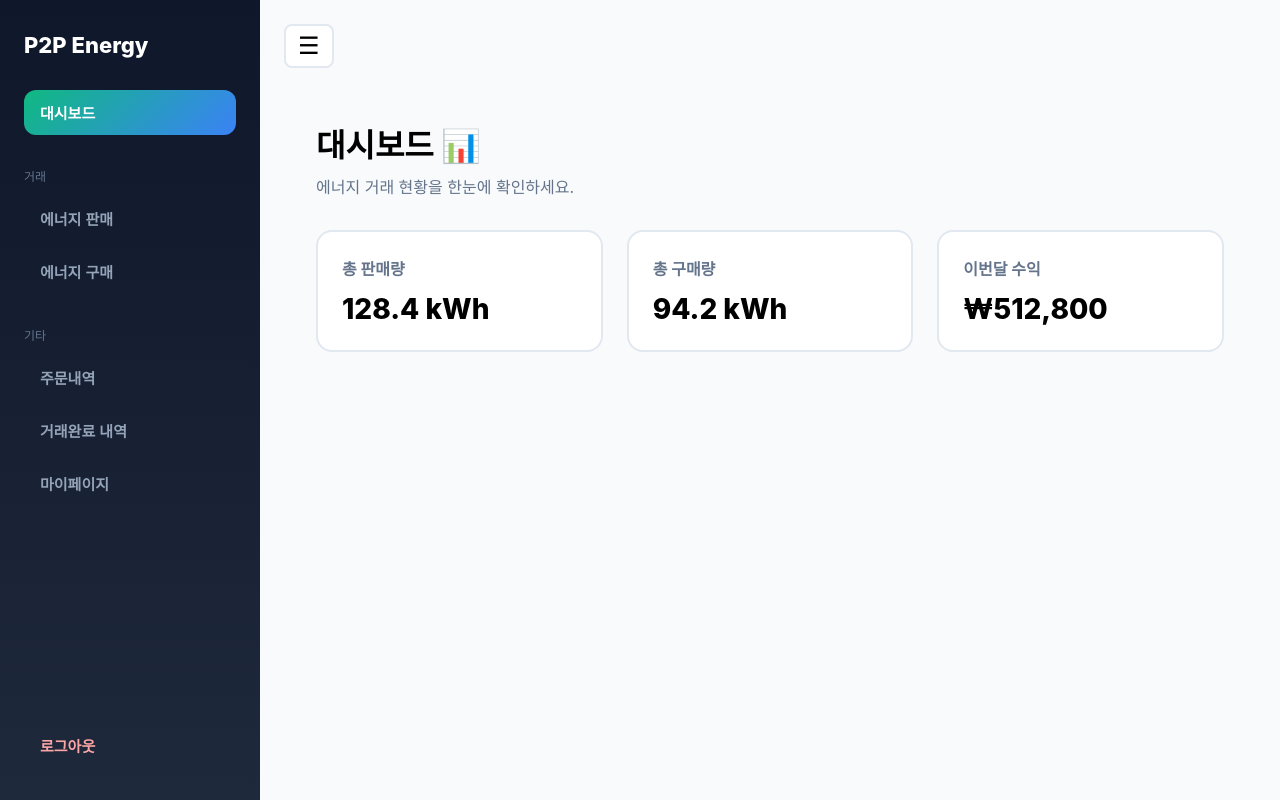
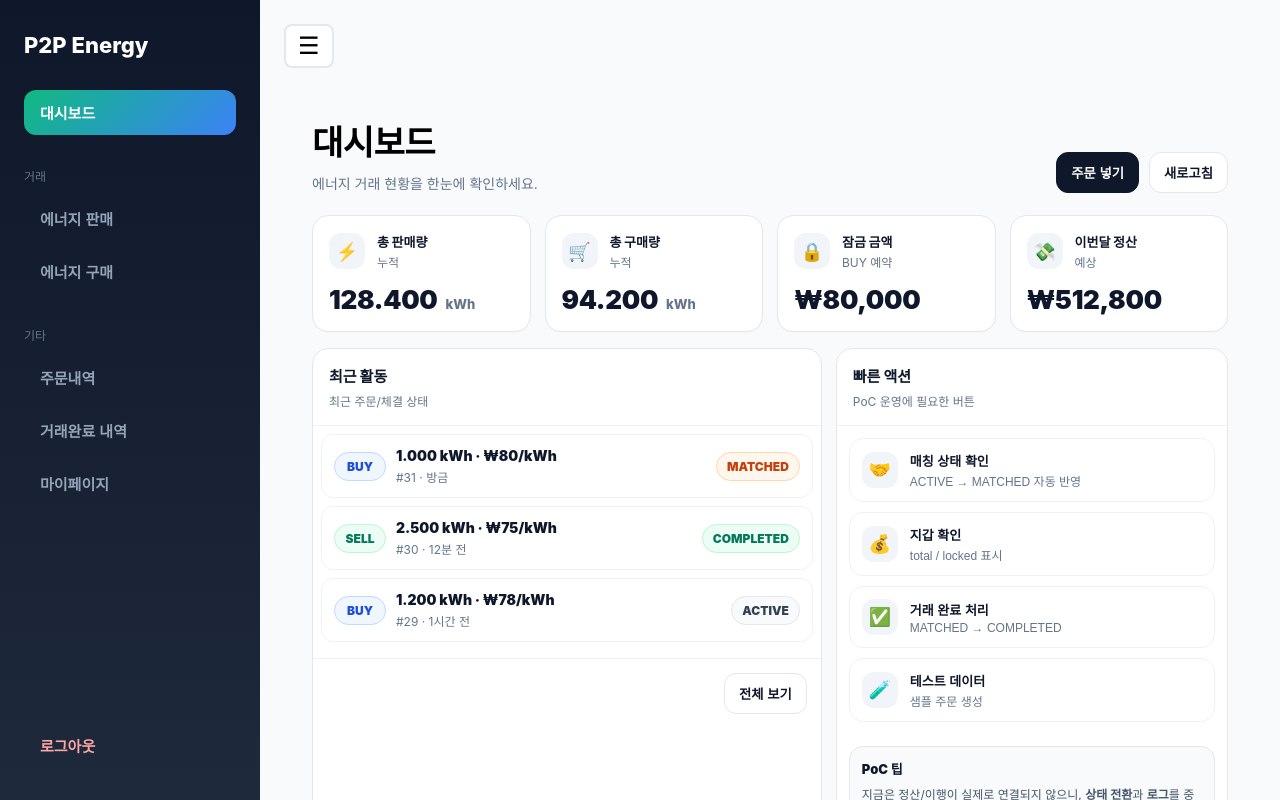
Before and after one commit to kimsunghyun030217/smart_contract, a React (Vite) app in the folder frontend/: page /dashboard in a window 1280 px wide. Built offline with nearby package versions, Linux system fonts and the light colour scheme.

Commit message:
Naver geocoding securityconfig코드 추가(오류 해결)

```diff
--- a/frontend/src/pages/Dashboard.jsx
+++ b/frontend/src/pages/Dashboard.jsx
@@ -1,37 +1,141 @@
 import Layout from "../components/Layout";
 
 export default function Dashboard() {
+  // ✅ PoC 임시 데이터 (나중에 API로 교체)
+  const stats = [
+    { label: "총 판매량", value: "128.400", unit: "kWh", hint: "누적", icon: "⚡" },
+    { label: "총 구매량", value: "94.200", unit: "kWh", hint: "누적", icon: "🛒" },
+    { label: "잠금 금액", value: "₩80,000", unit: "", hint: "BUY 예약", icon: "🔒" },
+    { label: "이번달 정산", value: "₩512,800", unit: "", hint: "예상", icon: "💸" },
+  ];
+
+  const recentTrades = [
+    { id: 31, type: "BUY", amount: "1.000 kWh", price: "₩80/kWh", status: "MATCHED", time: "방금" },
+    { id: 30, type: "SELL", amount: "2.500 kWh", price: "₩75/kWh", status: "COMPLETED", time: "12분 전" },
+    { id: 29, type: "BUY", amount: "1.200 kWh", price: "₩78/kWh", status: "ACTIVE", time: "1시간 전" },
+  ];
+
   return (
     <Layout>
-      <div style={{ padding: 32 }}>
-        <h1 style={{ fontSize: 32, fontWeight: 800 }}>대시보드 📊</h1>
-        <p style={{ color: "#64748b", marginTop: 8 }}>
-          에너지 거래 현황을 한눈에 확인하세요.
-        </p>
-
-        {/* 여기부터 너 원하는 대시보드 카드 UI 넣으면 됨 */}
-
-        <div
-          style={{
-            marginTop: "32px",
-            display: "grid",
-            gridTemplateColumns: "repeat(auto-fit, minmax(250px, 1fr))",
-            gap: "24px",
-          }}
-        >
-          <div style={card}>
-            <h3 style={title}>총 판매량</h3>
-            <p style={value}>128.4 kWh</p>
+      <div style={page}>
+        {/* 헤더 */}
+        <div style={header}>
+          <div>
+            <h1 style={h1}>대시보드</h1>
+            <p style={sub}>
+              에너지 거래 현황을 한눈에 확인하세요.
+            </p>
           </div>
 
-          <div style={card}>
-            <h3 style={title}>총 구매량</h3>
-            <p style={value}>94.2 kWh</p>
+          <div style={headerRight}>
+            <button style={primaryBtn}>주문 넣기</button>
+            <button style={ghostBtn}>새로고침</button>
+          </div>
+        </div>
+
+        {/* 요약 카드 */}
+        <div style={statGrid}>
+          {stats.map((s) => (
+            <div key={s.label} style={statCard}>
+              <div style={statTop}>
+                <div style={statIcon}>{s.icon}</div>
+                <div style={{ flex: 1 }}>
+                  <div style={statLabel}>{s.label}</div>
+                  <div style={statHint}>{s.hint}</div>
+                </div>
+              </div>
+
+              <div style={statValueRow}>
+                <div style={statValue}>{s.value}</div>
+                {s.unit ? <div style={statUnit}>{s.unit}</div> : null}
+              </div>
+            </div>
+          ))}
+        </div>
+
+        {/* 본문 2열 */}
+        <div style={grid2}>
+          {/* 왼쪽: 최근 거래 */}
+          <div style={panel}>
+            <div style={panelHeader}>
+              <div style={panelTitle}>최근 활동</div>
+              <div style={panelDesc}>최근 주문/체결 상태</div>
+            </div>
+
+            <div style={list}>
+              {recentTrades.map((t) => (
+                <div key={t.id} style={row}>
+                  <div style={rowLeft}>
+                    <div style={pill(t.type === "BUY" ? "blue" : "green")}>
+                      {t.type}
+                    </div>
+                    <div>
+                      <div style={rowMain}>
+                        {t.amount} · {t.price}
+                      </div>
+                      <div style={rowSub}>#{t.id} · {t.time}</div>
+                    </div>
+                  </div>
+
+                  <div style={rowRight}>
+                    <div style={statusBadge(t.status)}>{t.status}</div>
+                  </div>
+                </div>
+              ))}
+            </div>
+
+            <div style={panelFooter}>
+              <button style={ghostBtn}>전체 보기</button>
+            </div>
           </div>
 
-          <div style={card}>
-            <h3 style={title}>이번달 수익</h3>
-            <p style={value}>₩512,800</p>
+          {/* 오른쪽: 안내/퀵 액션 */}
+          <div style={panel}>
+            <div style={panelHeader}>
+              <div style={panelTitle}>빠른 액션</div>
+              <div style={panelDesc}>PoC 운영에 필요한 버튼</div>
+            </div>
+
+            <div style={quickGrid}>
+              <button style={quickCard}>
+                <div style={quickIcon}>🤝</div>
+                <div style={quickText}>
+                  <div style={quickTitle}>매칭 상태 확인</div>
+                  <div style={quickSub}>ACTIVE → MATCHED 자동 반영</div>
+                </div>
+              </button>
+
+              <button style={quickCard}>
+                <div style={quickIcon}>💰</div>
+                <div style={quickText}>
+                  <div style={quickTitle}>지갑 확인</div>
+                  <div style={quickSub}>total / locked 표시</div>
+                </div>
+              </button>
+
+              <button style={quickCard}>
+                <div style={quickIcon}>✅</div>
+                <div style={quickText}>
+                  <div style={quickTitle}>거래 완료 처리</div>
+                  <div style={quickSub}>MATCHED → COMPLETED</div>
+                </div>
+              </button>
+
+              <button style={quickCard}>
+                <div style={quickIcon}>🧪</div>
+                <div style={quickText}>
+                  <div style={quickTitle}>테스트 데이터</div>
+                  <div style={quickSub}>샘플 주문 생성</div>
+                </div>
+              </button>
+            </div>
+
+            <div style={note}>
+              <div style={noteTitle}>PoC 팁</div>
+              <div style={noteBody}>
+                지금은 정산/이행이 실제로 연결되지 않으니, <b>상태 전환</b>과 <b>로그</b>를 중심으로 흐름을 검증하는 게 좋아.
+              </div>
+            </div>
           </div>
         </div>
       </div>
@@ -39,21 +143,302 @@ export default function Dashboard() {
   );
 }
 
-const card = {
-  background: "white",
-  padding: "24px",
-  borderRadius: "16px",
-  border: "2px solid #e2e8f0",
+/* ---------------- styles ---------------- */
+
+const page = {
+  padding: 28,
+  maxWidth: 1100,
 };
 
-const title = {
-  fontSize: "16px",
-  fontWeight: 700,
+const header = {
+  display: "flex",
+  alignItems: "flex-end",
+  justifyContent: "space-between",
+  gap: 16,
+};
+
+const h1 = {
+  fontSize: 34,
+  fontWeight: 900,
+  margin: 0,
+  letterSpacing: -0.5,
+};
+
+const sub = {
+  marginTop: 8,
+  marginBottom: 0,
+  color: "#64748b",
+  fontSize: 14,
+};
+
+const headerRight = {
+  display: "flex",
+  gap: 10,
+};
+
+const primaryBtn = {
+  background: "#0f172a",
+  color: "white",
+  border: "1px solid #0f172a",
+  padding: "10px 14px",
+  borderRadius: 12,
+  fontWeight: 800,
+  cursor: "pointer",
+};
+
+const ghostBtn = {
+  background: "white",
+  color: "#0f172a",
+  border: "1px solid #e2e8f0",
+  padding: "10px 14px",
+  borderRadius: 12,
+  fontWeight: 800,
+  cursor: "pointer",
+};
+
+const statGrid = {
+  marginTop: 22,
+  display: "grid",
+  gridTemplateColumns: "repeat(4, minmax(0, 1fr))",
+  gap: 14,
+};
+
+const statCard = {
+  background: "white",
+  border: "1px solid #e2e8f0",
+  borderRadius: 16,
+  padding: 16,
+  boxShadow: "0 1px 0 rgba(15, 23, 42, 0.02)",
+};
+
+const statTop = {
+  display: "flex",
+  alignItems: "center",
+  gap: 12,
+};
+
+const statIcon = {
+  width: 36,
+  height: 36,
+  display: "flex",
+  alignItems: "center",
+  justifyContent: "center",
+  borderRadius: 12,
+  background: "#f1f5f9",
+  fontSize: 18,
+};
+
+const statLabel = {
+  fontSize: 13,
+  fontWeight: 900,
+  color: "#0f172a",
+};
+
+const statHint = {
+  fontSize: 12,
+  color: "#64748b",
+  marginTop: 2,
+};
+
+const statValueRow = {
+  display: "flex",
+  alignItems: "baseline",
+  gap: 8,
+  marginTop: 14,
+};
+
+const statValue = {
+  fontSize: 26,
+  fontWeight: 900,
+  letterSpacing: -0.3,
+  color: "#0f172a",
+};
+
+const statUnit = {
+  fontSize: 13,
+  fontWeight: 800,
   color: "#64748b",
 };
 
-const value = {
-  marginTop: "12px",
-  fontSize: "28px",
-  fontWeight: 800,
+const grid2 = {
+  marginTop: 16,
+  display: "grid",
+  gridTemplateColumns: "1.3fr 1fr",
+  gap: 14,
 };
+
+const panel = {
+  background: "white",
+  border: "1px solid #e2e8f0",
+  borderRadius: 16,
+  overflow: "hidden",
+};
+
+const panelHeader = {
+  padding: 16,
+  borderBottom: "1px solid #eef2f7",
+};
+
+const panelTitle = {
+  fontSize: 15,
+  fontWeight: 900,
+  color: "#0f172a",
+};
+
+const panelDesc = {
+  marginTop: 6,
+  fontSize: 12,
+  color: "#64748b",
+};
+
+const list = {
+  padding: 8,
+};
+
+const row = {
+  display: "flex",
+  alignItems: "center",
+  justifyContent: "space-between",
+  padding: 12,
+  borderRadius: 12,
+  border: "1px solid #eef2f7",
+  marginBottom: 8,
+};
+
+const rowLeft = {
+  display: "flex",
+  alignItems: "center",
+  gap: 10,
+};
+
+const rowMain = {
+  fontSize: 14,
+  fontWeight: 900,
+  color: "#0f172a",
+};
+
+const rowSub = {
+  marginTop: 4,
+  fontSize: 12,
+  color: "#64748b",
+};
+
+const rowRight = {
+  display: "flex",
+  alignItems: "center",
+  gap: 8,
+};
+
+const pill = (tone) => {
+  const map = {
+    blue: { bg: "#eff6ff", fg: "#1d4ed8", bd: "#bfdbfe" },
+    green: { bg: "#ecfdf5", fg: "#047857", bd: "#bbf7d0" },
+  };
+  const t = map[tone] || map.blue;
+  return {
+    padding: "6px 10px",
+    borderRadius: 999,
+    fontSize: 12,
+    fontWeight: 900,
+    background: t.bg,
+    color: t.fg,
+    border: `1px solid ${t.bd}`,
+    minWidth: 52,
+    textAlign: "center",
+  };
+};
+
+const statusBadge = (s) => {
+  const map = {
+    ACTIVE: { bg: "#f8fafc", fg: "#334155", bd: "#e2e8f0" },
+    MATCHED: { bg: "#fff7ed", fg: "#c2410c", bd: "#fed7aa" },
+    COMPLETED: { bg: "#ecfdf5", fg: "#047857", bd: "#bbf7d0" },
+    EXPIRED: { bg: "#fef2f2", fg: "#b91c1c", bd: "#fecaca" },
+  };
+  const t = map[s] || map.ACTIVE;
+  return {
+    padding: "6px 10px",
+    borderRadius: 999,
+    fontSize: 12,
+    fontWeight: 900,
+    background: t.bg,
+    color: t.fg,
+    border: `1px solid ${t.bd}`,
+  };
+};
+
+const panelFooter = {
+  padding: 14,
+  borderTop: "1px solid #eef2f7",
+  display: "flex",
+  justifyContent: "flex-end",
+};
+
+const quickGrid = {
+  padding: 12,
+  display: "grid",
+  gridTemplateColumns: "1fr",
+  gap: 10,
+};
+
+const quickCard = {
+  display: "flex",
+  gap: 12,
+  alignItems: "center",
+  width: "100%",
+  textAlign: "left",
+  background: "white",
+  border: "1px solid #eef2f7",
+  borderRadius: 14,
+  padding: 12,
+  cursor: "pointer",
+};
+
+const quickIcon = {
+  width: 36,
+  height: 36,
+  borderRadius: 12,
+  background: "#f1f5f9",
+  display: "flex",
+  alignItems: "center",
+  justifyContent: "center",
+  fontSize: 18,
+};
+
+const quickText = {
+  display: "flex",
+  flexDirection: "column",
+  gap: 2,
+};
+
+const quickTitle = {
+  fontSize: 13,
+  fontWeight: 900,
+  color: "#0f172a",
+};
+
+const quickSub = {
+  fontSize: 12,
+  color: "#64748b",
+};
+
+const note = {
+  margin: 12,
+  borderRadius: 14,
+  border: "1px solid #e2e8f0",
+  background: "#f8fafc",
+  padding: 12,
+};
+
+const noteTitle = {
+  fontSize: 13,
+  fontWeight: 900,
+  color: "#0f172a",
+};
+
+const noteBody = {
+  marginTop: 8,
+  fontSize: 12,
+  color: "#475569",
+  lineHeight: 1.5,
+};
```
Also changed, not shown: 1 other file (tests, documents, lock files or other folders).
